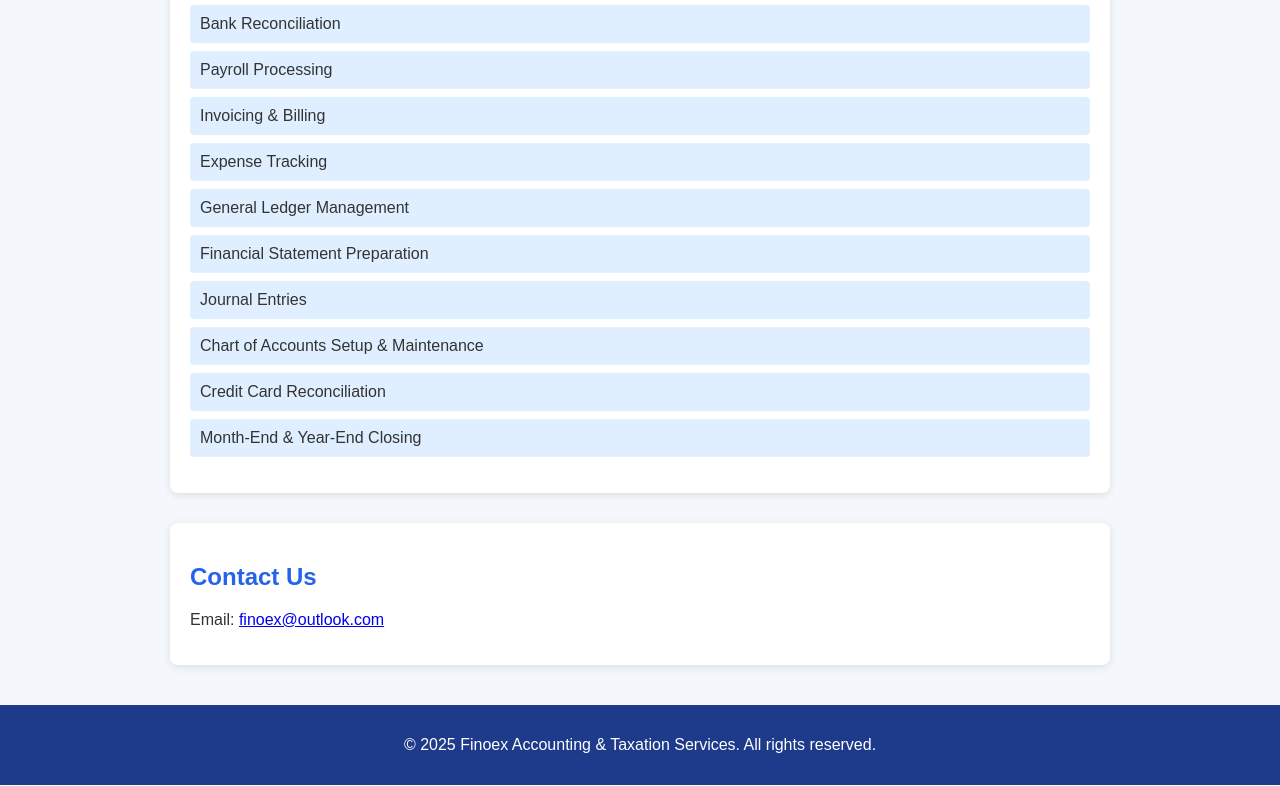
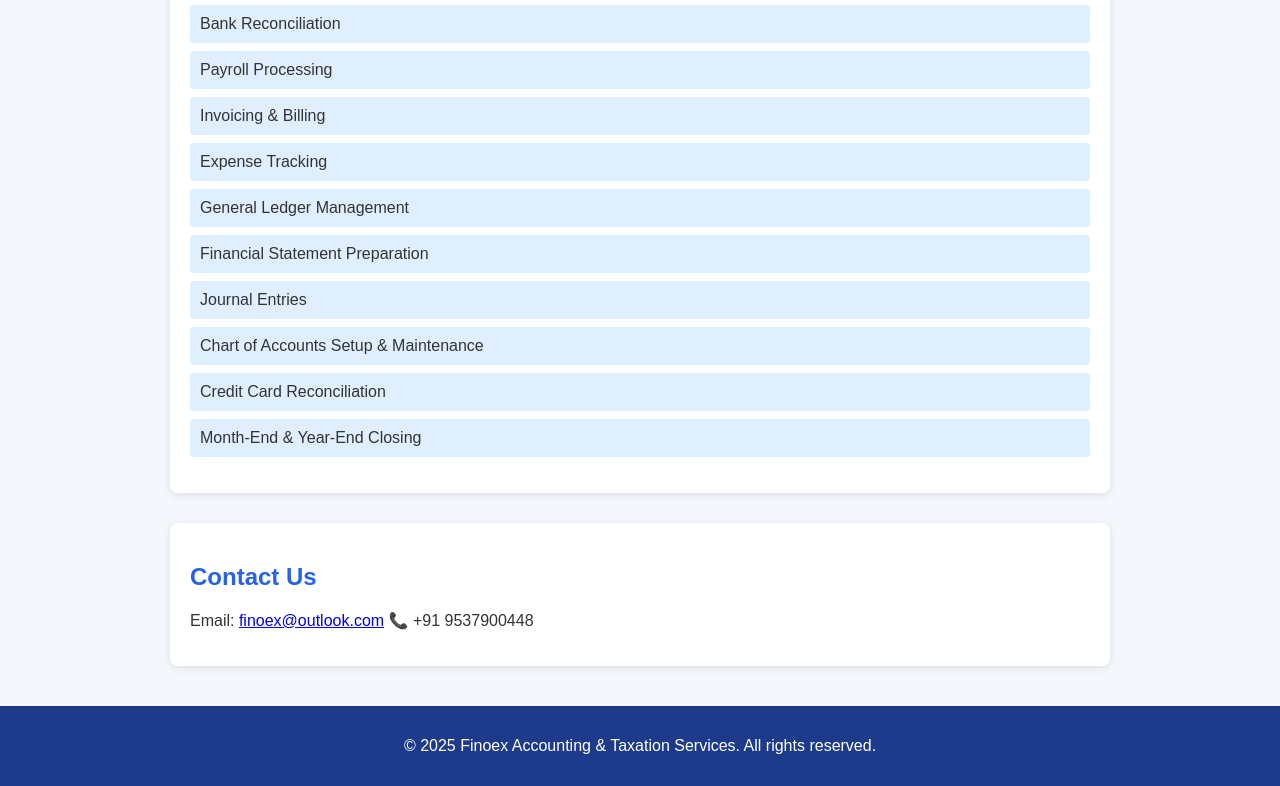
Before and after one commit to Finoex07/Finoex-portfolio-, a plain HTML site: page finoex_portfolio_site.html in a window 1280 px wide. Shown: the part 365-1151 px from the top of the page. Drawn offline with Linux system fonts and the light colour scheme.

Commit message:
Update finoex_portfolio_site.html

```diff
--- a/finoex_portfolio_site.html
+++ b/finoex_portfolio_site.html
@@ -98,7 +98,7 @@
 
 <section id="contact">
     <h2>Contact Us</h2>
-    <p>Email: <a href="mailto:finoex@outlook.com">finoex@outlook.com</a></p>
+    <p>Email: <a href="mailto:finoex@outlook.com">finoex@outlook.com</a> 📞 +91 9537900448 </p>
 </section>
 
 <footer>
```
